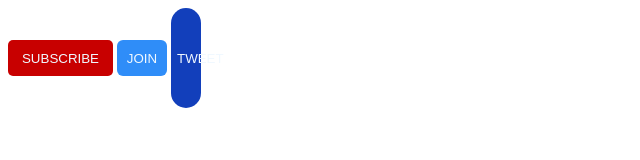
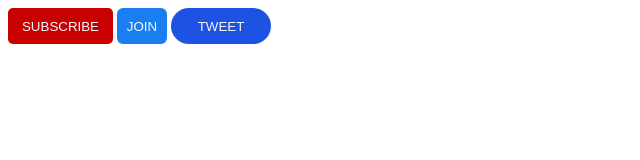
Before and after one commit to F-gsantos/Front-end, a plain HTML site: page aula 0/aula1/botoes.html in a window 1280 px wide. Shown: the whole page, without its empty margins (0-640 px from the left). Drawn offline with Linux system fonts and the light colour scheme.

Commit message:
finalizando botoes

```diff
--- a/aula 0/aula1/botoes.html
+++ b/aula 0/aula1/botoes.html
@@ -30,7 +30,7 @@
 }
 
     .entar{
-        background-color: rgb(47, 141, 248);
+        background-color: rgb(26, 126, 240);
         color: aliceblue;
         border: none;
         width: 50px;
@@ -54,11 +54,11 @@
 
 
 .tweeter{
-    background-color: rgb(18, 63, 187);
+    background-color: rgb(30, 82, 226);
     color: aliceblue;
     border: none;
-    height: 100px;
-    width: 30px;
+    height: 36px;
+    width: 100px;
     text-transform: uppercase;
     border-radius: 20px;
     cursor: pointer;
@@ -66,8 +66,9 @@
 }
 
 .tweeter:hover{
-    background-color: rgb(26, 75, 182);
+    background-color: rgb(26, 90, 228);
     opacity: 90%;
+    box-shadow: 3px 3px 4px rgb(105, 105, 105);
 }
 
 .tweeter:active{
```
